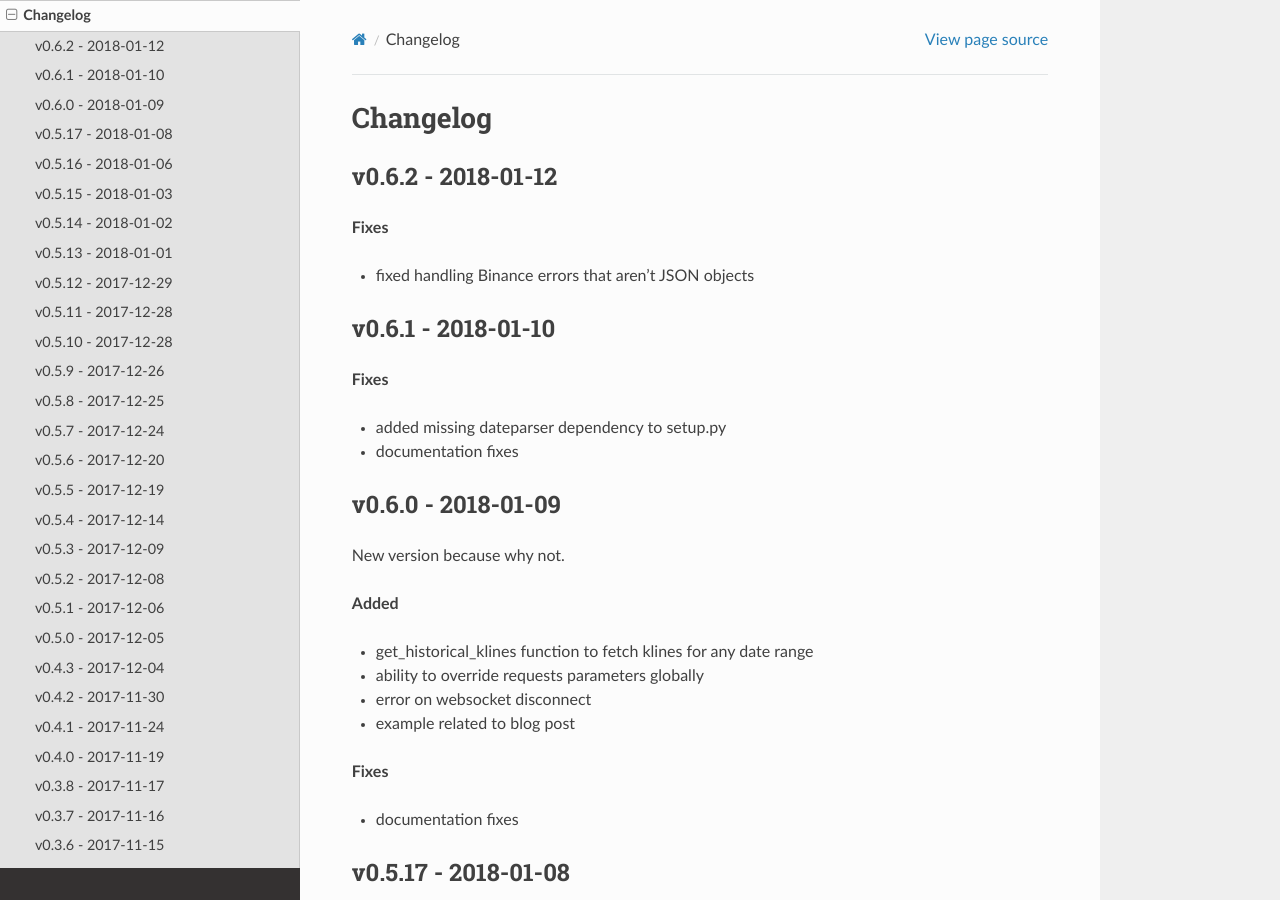
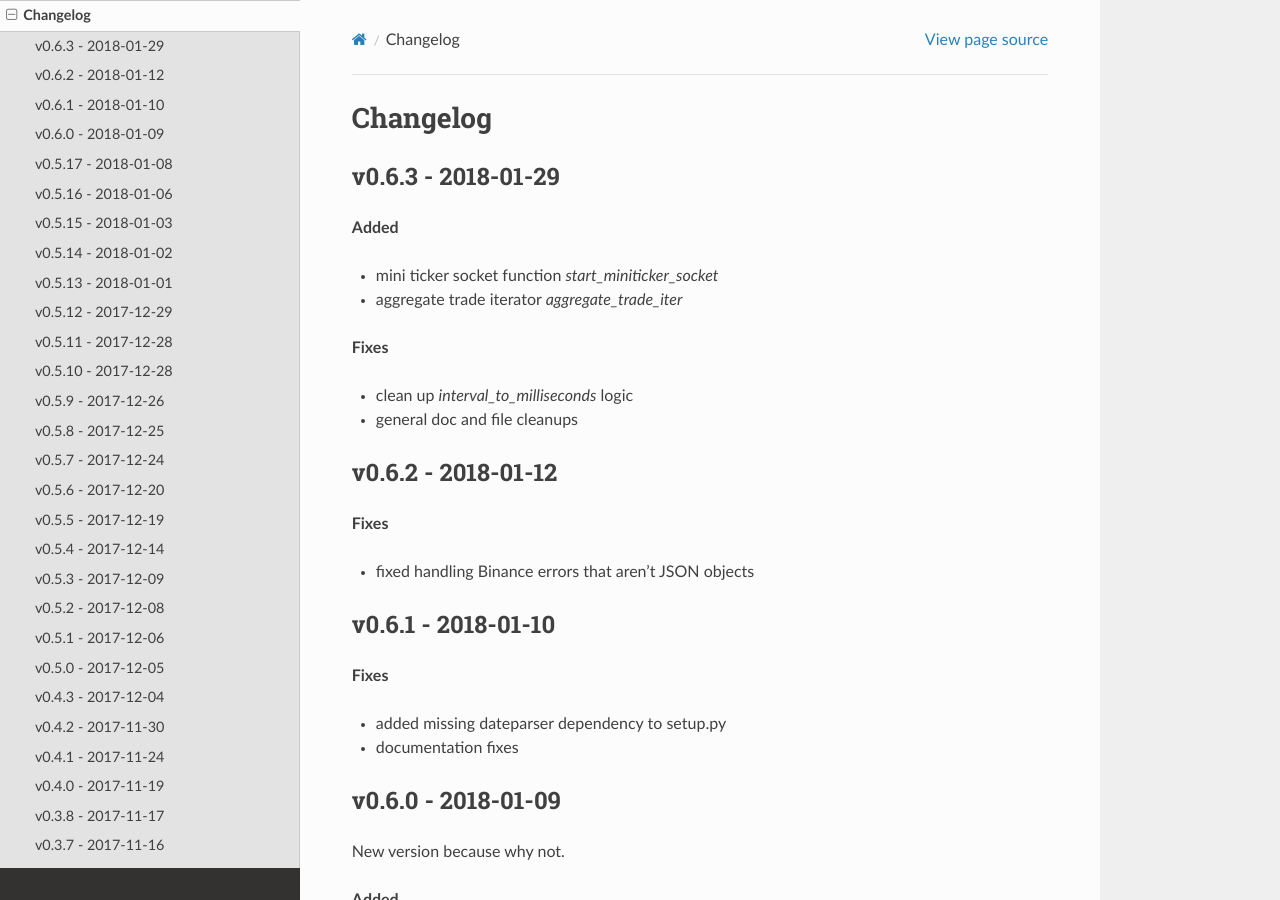
Before and after one commit to philip-luther/python-binance, a Sphinx documentation site: the page built from docs/changelog.rst, in a window 1280 px wide and 900 px high. Built offline with Sphinx 7.4.7 and the Read the Docs theme 2.0.0, drawn with Linux system fonts in a browser that asks for light colours; formulas are drawn with MathJax 3.

Commit message:
Update to v0.6.3

```diff
--- a/PYPIREADME.rst
+++ b/PYPIREADME.rst
@@ -1,5 +1,5 @@
 ================================
-Welcome to python-binance v0.6.2
+Welcome to python-binance v0.6.3
 ================================
 
 .. image:: https://img.shields.io/pypi/v/python-binance.svg
--- a/README.rst
+++ b/README.rst
@@ -1,5 +1,5 @@
 ================================
-Welcome to python-binance v0.6.2
+Welcome to python-binance v0.6.3
 ================================
 
 .. image:: https://img.shields.io/pypi/v/python-binance.svg
--- a/docs/changelog.rst
+++ b/docs/changelog.rst
@@ -1,5 +1,18 @@
 Changelog
 =========
+
+v0.6.3 - 2018-01-29
+^^^^^^^^^^^^^^^^^^^
+
+**Added**
+
+- mini ticker socket function `start_miniticker_socket`
+- aggregate trade iterator `aggregate_trade_iter`
+
+**Fixes**
+
+- clean up `interval_to_milliseconds` logic
+- general doc and file cleanups
 
 v0.6.2 - 2018-01-12
 ^^^^^^^^^^^^^^^^^^^
--- a/setup.py
+++ b/setup.py
@@ -3,7 +3,7 @@ from setuptools import setup
 
 setup(
     name='python-binance',
-    version='0.6.2',
+    version='0.6.3',
     packages=['binance'],
     description='Binance REST API python implementation',
     url='https://github.com/sammchardy/python-binance',
```
